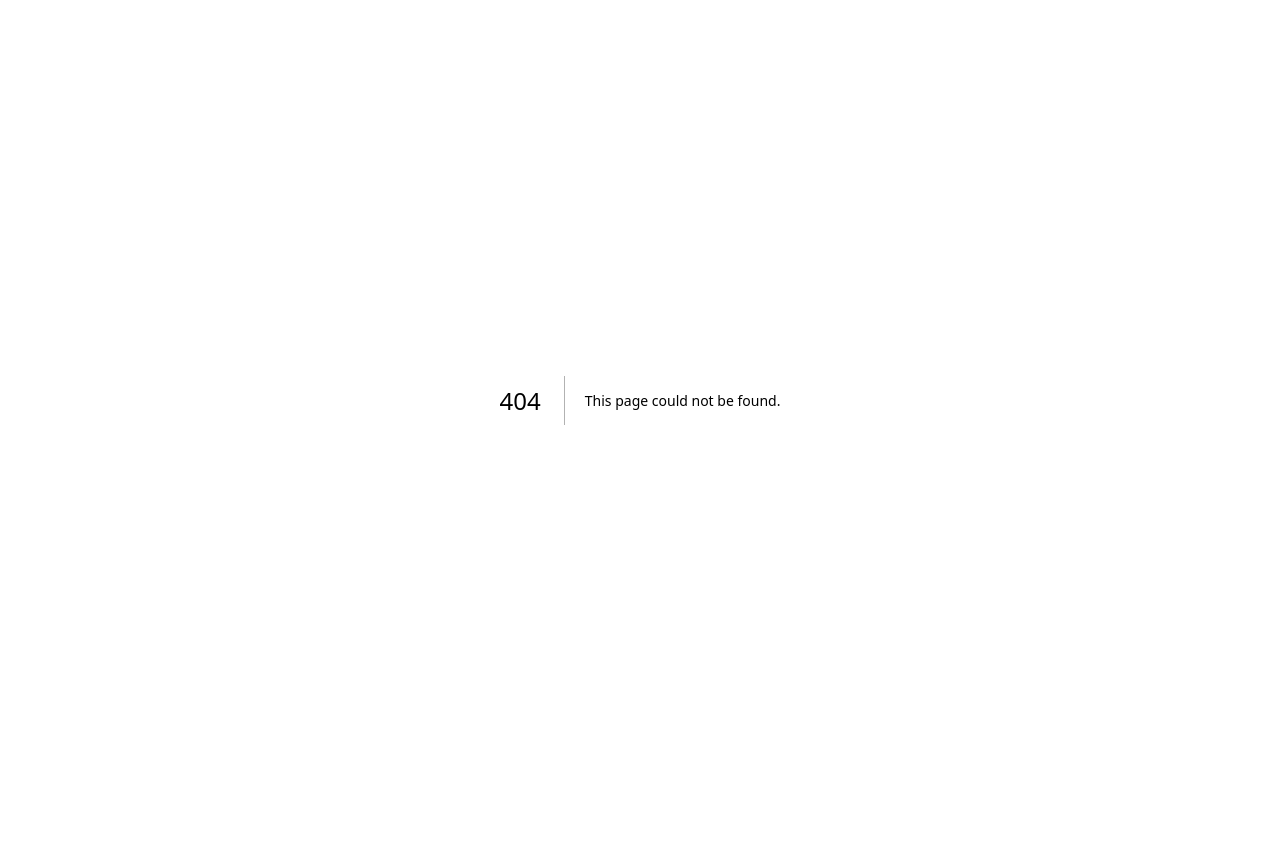
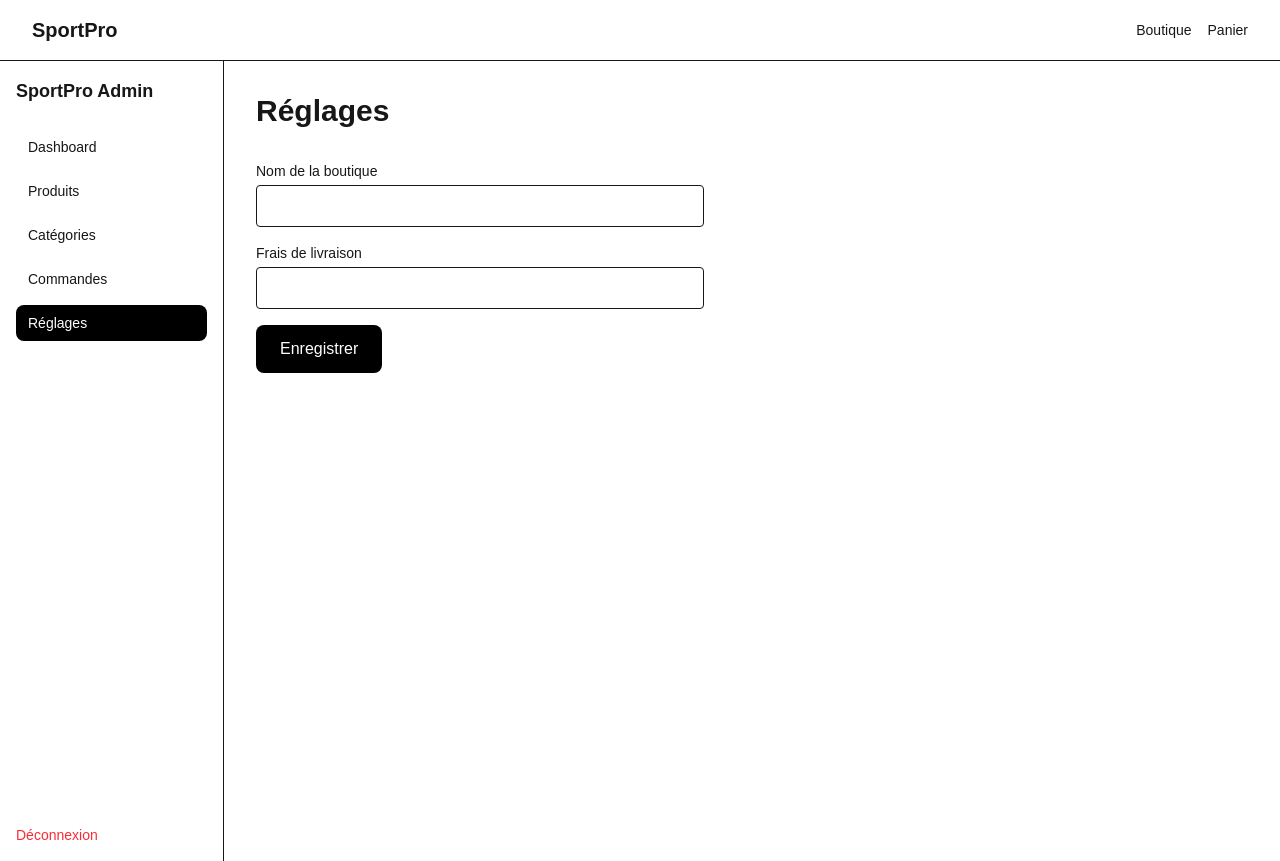
Before and after one commit to ramaka947-tech/projet-ecommerce-sport, a Next.js app in the folder frontend/: page /admin/settings in a window 1280 px wide. Before the commit this address had no page. Before the commit the page ends 800 px from the top, so only its background shows below. Built offline with nearby package versions, Linux system fonts and the light colour scheme; no server answers.

Commit message:
feat: nom boutique dynamique, filtres persistants et frais de livraison configurables

```diff
--- a/frontend/app/admin/layout.tsx
+++ b/frontend/app/admin/layout.tsx
@@ -9,6 +9,7 @@ const navItems = [
   { href: '/admin/produits', label: 'Produits' },
   { href: '/admin/categories', label: 'Catégories' },
   { href: '/admin/commandes', label: 'Commandes' },
+  { href: '/admin/settings', label: 'Réglages' },
 ];
 
 export default function AdminLayout({ children }: { children: React.ReactNode }) {
--- /dev/null
+++ b/frontend/app/admin/settings/page.tsx
@@ -0,0 +1,68 @@
+'use client';
+import { useEffect, useState } from 'react';
+import { getSettings, updateSettings } from '@/lib/api';
+
+export default function SettingsPage() {
+  const [form, setForm] = useState({ shop_name: '', delivery_fee: '' });
+  const [loading, setLoading] = useState(true);
+  const [saving, setSaving] = useState(false);
+  const [message, setMessage] = useState('');
+
+  useEffect(() => {
+    getSettings()
+      .then((s) => setForm({
+        shop_name: s.shop_name || '',
+        delivery_fee: s.delivery_fee || '',
+      }))
+      .finally(() => setLoading(false));
+  }, []);
+
+  const handleSubmit = async (e: React.FormEvent) => {
+    e.preventDefault();
+    setSaving(true);
+    setMessage('');
+    try {
+      await updateSettings(form);
+      setMessage('Enregistré.');
+    } catch (err: any) {
+      setMessage(err.message || 'Erreur.');
+    } finally {
+      setSaving(false);
+    }
+  };
+
+  if (loading) return <p>Chargement...</p>;
+
+  return (
+    <div>
+      <h1 className="text-3xl font-bold mb-8">Réglages</h1>
+      <form onSubmit={handleSubmit} className="max-w-md space-y-4">
+        <div>
+          <label className="block text-sm font-medium mb-1">Nom de la boutique</label>
+          <input
+            value={form.shop_name}
+            onChange={(e) => setForm({ ...form, shop_name: e.target.value })}
+            className="w-full border rounded px-3 py-2 bg-transparent"
+          />
+        </div>
+        <div>
+          <label className="block text-sm font-medium mb-1">Frais de livraison</label>
+          <input
+            type="number"
+            value={form.delivery_fee}
+            onChange={(e) => setForm({ ...form, delivery_fee: e.target.value })}
+            className="w-full border rounded px-3 py-2 bg-transparent"
+          />
+        </div>
+        {message && <p className="text-sm text-green-600">{message}</p>}
+        <button
+          type="submit"
+          disabled={saving}
+          className="bg-black text-white px-6 py-3 rounded-lg hover:opacity-90 disabled:opacity-50"
+        >
+          {saving ? 'Enregistrement...' : 'Enregistrer'}
+        </button>
+      </form>
+    </div>
+  );
+}
--- a/frontend/app/commande/page.tsx
+++ b/frontend/app/commande/page.tsx
@@ -1,16 +1,15 @@
 'use client';
 
 import { useCart } from '@/lib/cart-context';
-import { createOrder } from '@/lib/api';
-import { useState } from 'react';
+import { createOrder, getSettings } from '@/lib/api';
+import { useEffect, useState } from 'react';
 import { useRouter } from 'next/navigation';
-import Link from 'next/link';
-
-const DELIVERY_FEE = 2000;
 
 export default function CheckoutPage() {
   const { items, subtotal, clearCart } = useCart();
   const router = useRouter();
+
+  const [deliveryFee, setDeliveryFee] = useState(0);
 
   const [form, setForm] = useState({
     customerName: '',
@@ -23,21 +22,30 @@ export default function CheckoutPage() {
   const [loading, setLoading] = useState(false);
   const [error, setError] = useState('');
 
+  useEffect(() => {
+    getSettings()
+      .then((s) => setDeliveryFee(Number(s.delivery_fee) || 0))
+      .catch(() => {});
+  }, []);
+
   if (items.length === 0) {
     return (
       <main className="min-h-screen p-8">
-        <h1 className="text-3xl font-bold mb-4">Commande</h1>
+        <h1 className="text-3xl font-bold mb-8">Commande</h1>
         <p className="text-gray-500">Votre panier est vide.</p>
-        <Link href="/" className="text-blue-400 hover:underline mt-4 inline-block">
-          ← Retour au catalogue
-        </Link>
+        <button
+          onClick={() => router.back()}
+          className="text-blue-400 hover:underline mt-4 inline-block"
+        >
+          ← Retour au panier
+        </button>
       </main>
     );
   }
 
   const handleChange = (
-  e: React.ChangeEvent<HTMLInputElement | HTMLTextAreaElement | HTMLSelectElement>,
-) => {
+    e: React.ChangeEvent<HTMLInputElement | HTMLTextAreaElement | HTMLSelectElement>,
+  ) => {
     setForm({ ...form, [e.target.name]: e.target.value });
   };
 
@@ -49,7 +57,7 @@ export default function CheckoutPage() {
     try {
       const order = await createOrder({
         ...form,
-        deliveryFee: DELIVERY_FEE,
+        deliveryFee,
         items: items.map((i) => ({
           productId: i.productId,
           quantity: i.quantity,
@@ -63,11 +71,18 @@ export default function CheckoutPage() {
     }
   };
 
-  const total = subtotal + DELIVERY_FEE;
+  const total = subtotal + deliveryFee;
 
   return (
     <main className="min-h-screen p-8">
-      <h1 className="text-3xl font-bold mb-8">Finaliser la commande</h1>
+      <h1 className="text-3xl font-bold mb-4">Finaliser la commande</h1>
+
+      <button
+        onClick={() => router.back()}
+        className="text-blue-400 hover:underline mb-6"
+      >
+        ← Retour au panier
+      </button>
 
       <div className="grid md:grid-cols-2 gap-8 max-w-4xl">
         <form onSubmit={handleSubmit} className="space-y-4">
@@ -175,7 +190,7 @@ export default function CheckoutPage() {
             </div>
             <div className="flex justify-between text-sm">
               <span>Livraison</span>
-              <span>{DELIVERY_FEE} €</span>
+              <span>{deliveryFee} €</span>
             </div>
             <div className="flex justify-between font-semibold text-lg mt-2">
               <span>Total</span>
--- /dev/null
+++ b/frontend/app/header.tsx
@@ -0,0 +1,17 @@
+import Link from 'next/link';
+import { getSettings } from '@/lib/api';
+
+export default async function Header() {
+  const settings = await getSettings().catch(() => ({}));
+  const shopName = settings.shop_name || 'SportPro';
+
+  return (
+    <header className="border-b px-8 py-4 flex justify-between items-center">
+      <Link href="/" className="text-xl font-bold">{shopName}</Link>
+      <nav className="flex gap-4 text-sm">
+        <Link href="/" className="hover:underline">Boutique</Link>
+        <Link href="/panier" className="hover:underline">Panier</Link>
+      </nav>
+    </header>
+  );
+}
--- a/frontend/app/layout.tsx
+++ b/frontend/app/layout.tsx
@@ -1,6 +1,7 @@
 import type { Metadata } from "next";
 import "./globals.css";
 import { CartProvider } from "@/lib/cart-context";
+import Header from "./header";
 
 export const metadata: Metadata = {
   title: "SportPro",
@@ -11,7 +12,10 @@ export default function RootLayout({ children }: LayoutProps<"/">) {
   return (
     <html lang="fr" className="h-full antialiased">
       <body className="min-h-full flex flex-col">
-        <CartProvider>{children}</CartProvider>
+        <CartProvider>
+          <Header />
+          {children}
+        </CartProvider>
       </body>
     </html>
   );
--- a/frontend/app/page.tsx
+++ b/frontend/app/page.tsx
@@ -11,26 +11,24 @@ export default function Home() {
 
   const [products, setProducts] = useState<any[]>([]);
   const [categories, setCategories] = useState<any[]>([]);
-  const [categoryId, setCategoryId] = useState(searchParams.get('categoryId') || '');
-  const [search, setSearch] = useState(searchParams.get('search') || '');
-  const [sort, setSort] = useState(searchParams.get('sort') || 'recent');
-  const [minPrice, setMinPrice] = useState(searchParams.get('minPrice') || '');
-  const [maxPrice, setMaxPrice] = useState(searchParams.get('maxPrice') || '');
+
+  // Les filtres sont dérivés de l'URL : source de vérité unique.
+  const categoryId = searchParams.get('categoryId') || '';
+  const search = searchParams.get('search') || '';
+  const sort = searchParams.get('sort') || 'recent';
+  const minPrice = searchParams.get('minPrice') || '';
+  const maxPrice = searchParams.get('maxPrice') || '';
+
+  function setFilter(key: string, value: string) {
+    const params = new URLSearchParams(searchParams.toString());
+    if (value) params.set(key, value);
+    else params.delete(key);
+    router.replace(`${pathname}?${params.toString()}`, { scroll: false });
+  }
 
   useEffect(() => {
     getCategories().then(setCategories);
   }, []);
-
-  // Synchronise l'URL avec les filtres actuels
-  useEffect(() => {
-    const params = new URLSearchParams();
-    if (categoryId) params.set('categoryId', categoryId);
-    if (search) params.set('search', search);
-    if (sort && sort !== 'recent') params.set('sort', sort);
-    if (minPrice) params.set('minPrice', minPrice);
-    if (maxPrice) params.set('maxPrice', maxPrice);
-    router.replace(`${pathname}?${params.toString()}`, { scroll: false });
-  }, [categoryId, search, sort, minPrice, maxPrice]);
 
   useEffect(() => {
     getProducts({ categoryId, search, sort, minPrice, maxPrice }).then(setProducts);
@@ -40,9 +38,6 @@ export default function Home() {
     <main className="min-h-screen p-8">
       <div className="flex justify-between items-center mb-6">
         <h1 className="text-3xl font-bold">Catalogue produits</h1>
-        <Link href="/panier" className="text-blue-400 hover:underline">
-          Voir le panier →
-        </Link>
       </div>
 
       <div className="flex flex-wrap gap-3 mb-8">
@@ -50,12 +45,12 @@ export default function Home() {
           type="text"
           placeholder="Rechercher..."
           value={search}
-          onChange={(e) => setSearch(e.target.value)}
+          onChange={(e) => setFilter('search', e.target.value)}
           className="border rounded px-3 py-2"
         />
         <select
           value={categoryId}
-          onChange={(e) => setCategoryId(e.target.value)}
+          onChange={(e) => setFilter('categoryId', e.target.value)}
           className="border rounded px-3 py-2"
         >
           <option value="">Toutes catégories</option>
@@ -67,19 +62,19 @@ export default function Home() {
           type="number"
           placeholder="Prix min"
           value={minPrice}
-          onChange={(e) => setMinPrice(e.target.value)}
+          onChange={(e) => setFilter('minPrice', e.target.value)}
           className="border rounded px-3 py-2 w-28"
         />
         <input
           type="number"
           placeholder="Prix max"
           value={maxPrice}
-          onChange={(e) => setMaxPrice(e.target.value)}
+          onChange={(e) => setFilter('maxPrice', e.target.value)}
           className="border rounded px-3 py-2 w-28"
         />
         <select
           value={sort}
-          onChange={(e) => setSort(e.target.value)}
+          onChange={(e) => setFilter('sort', e.target.value)}
           className="border rounded px-3 py-2"
         >
           <option value="recent">Plus récents</option>
@@ -87,10 +82,7 @@ export default function Home() {
           <option value="price_desc">Prix décroissant</option>
         </select>
         <button
-          onClick={() => {
-            setSearch(''); setCategoryId(''); setSort('recent');
-            setMinPrice(''); setMaxPrice('');
-          }}
+          onClick={() => router.replace(pathname, { scroll: false })}
           className="border rounded px-3 py-2 text-sm hover:bg-gray-100"
         >
           Réinitialiser
--- /dev/null
+++ b/frontend/app/panier/back-button.tsx
@@ -0,0 +1,14 @@
+'use client';
+import { useRouter } from 'next/navigation';
+
+export default function BackButton() {
+  const router = useRouter();
+  return (
+    <button
+      onClick={() => router.back()}
+      className="text-blue-400 hover:underline inline-block"
+    >
+      ← Retour au catalogue
+    </button>
+  );
+}
--- a/frontend/app/panier/page.tsx
+++ b/frontend/app/panier/page.tsx
@@ -2,6 +2,7 @@
 
 import { useCart } from '@/lib/cart-context';
 import Link from 'next/link';
+import BackButton from './back-button';
 
 export default function CartPage() {
   const { items, updateQuantity, removeItem, subtotal } = useCart();
@@ -11,16 +12,19 @@ export default function CartPage() {
       <main className="min-h-screen p-8">
         <h1 className="text-3xl font-bold mb-4">Panier</h1>
         <p className="text-gray-500">Votre panier est vide.</p>
-        <Link href="/" className="text-blue-400 hover:underline mt-4 inline-block">
-          ← Retour au catalogue
-        </Link>
+        <div className="mt-4">
+          <BackButton />
+        </div>
       </main>
     );
   }
 
   return (
     <main className="min-h-screen p-8">
-      <h1 className="text-3xl font-bold mb-8">Panier</h1>
+      <h1 className="text-3xl font-bold mb-4">Panier</h1>
+      <div className="mb-6">
+        <BackButton />
+      </div>
 
       <div className="max-w-2xl space-y-4">
         {items.map((item) => (
--- /dev/null
+++ b/frontend/app/produit/[id]/back-button.tsx
@@ -0,0 +1,14 @@
+'use client';
+import { useRouter } from 'next/navigation';
+
+export default function BackButton() {
+  const router = useRouter();
+  return (
+    <button
+      onClick={() => router.back()}
+      className="text-sm text-blue-400 hover:underline"
+    >
+      ← Retour au catalogue
+    </button>
+  );
+}
--- a/frontend/app/produit/[id]/page.tsx
+++ b/frontend/app/produit/[id]/page.tsx
@@ -1,6 +1,6 @@
 import { getProductById } from '@/lib/api';
-import Link from 'next/link';
 import AddToCartButton from './add-to-cart-button';
+import BackButton from './back-button';
 
 export default async function ProductPage({
   params,
@@ -12,9 +12,7 @@ export default async function ProductPage({
 
   return (
     <main className="min-h-screen p-8">
-      <Link href="/" className="text-sm text-blue-400 hover:underline">
-        ← Retour au catalogue
-      </Link>
+      <BackButton />
 
       <div className="mt-6 max-w-2xl">
         <h1 className="text-3xl font-bold">{product.name}</h1>
--- a/frontend/lib/api.ts
+++ b/frontend/lib/api.ts
@@ -154,3 +154,13 @@ export async function updateOrderStatus(id: string, status: string) {
   if (!res.ok) throw new Error('Failed to update order status');
   return res.json();
 }
+
+export async function updateSettings(data: Record<string, string>) {
+  const res = await fetch(`${API_URL}/settings`, {
+    method: 'PUT',
+    headers: authHeaders(),
+    body: JSON.stringify(data),
+  });
+  if (!res.ok) throw new Error('Failed to update settings');
+  return res.json();
+}
```
